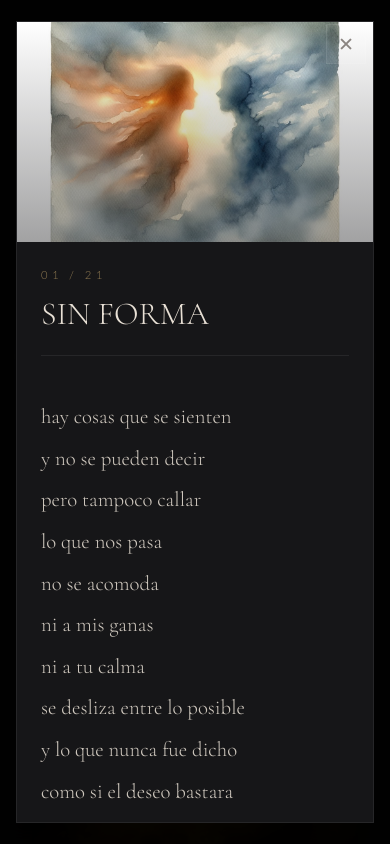
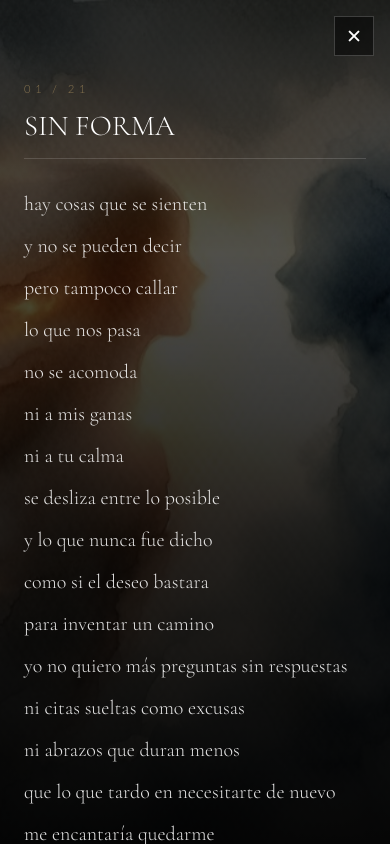
Before and after one commit to gmilano/escrituras-ceci, a website: page index.html in a window 390 px wide. Both pictures are taken after a click on the element 195 px from the left and 1198 px from the top of the page. Shown: the part 776-1620 px from the top of the page. Drawn offline with nearby package versions, Linux system fonts and the light colour scheme.

Commit message:
fix: modal full-screen en mobile — imagen de fondo, texto scrollable

```diff
--- a/index.html
+++ b/index.html
@@ -706,20 +706,99 @@
       .poems-grid {
         grid-template-columns: 1fr 1fr;
       }
+
+      /* Modal full-screen mobile */
+      .modal-backdrop {
+        align-items: flex-end;
+      }
+
       .modal {
         flex-direction: column;
-        max-height: 95vh;
-        margin: 1rem;
+        width: 100%;
+        max-width: 100%;
+        height: 100dvh;
+        max-height: 100dvh;
+        margin: 0;
+        border: none;
+        position: relative;
+        overflow: hidden;
       }
+
+      /* Image as full background */
       .modal-image-panel {
+        position: absolute;
+        inset: 0;
         width: 100%;
-        height: 220px;
+        height: 100%;
       }
+
+      .modal-image-panel img {
+        width: 100%;
+        height: 100%;
+        object-fit: cover;
+        filter: brightness(0.35) saturate(0.8);
+      }
+
+      .modal-image-panel::after {
+        background: linear-gradient(
+          to bottom,
+          rgba(0,0,0,0.4) 0%,
+          rgba(0,0,0,0.1) 30%,
+          rgba(0,0,0,0.6) 65%,
+          rgba(0,0,0,0.92) 100%
+        );
+      }
+
+      /* Content scrolls over image */
       .modal-content {
-        padding: 1.5rem;
+        position: relative;
+        z-index: 2;
+        width: 100%;
+        height: 100dvh;
+        padding: 5rem 1.5rem 2rem 1.5rem;
+        overflow-y: auto;
+        background: transparent;
+        display: flex;
+        flex-direction: column;
       }
-      .modal-image-panel::after {
-        background: linear-gradient(to bottom, transparent, rgba(22,22,24,0.4));
+
+      .modal-poem-number {
+        font-size: 0.7rem;
+        opacity: 0.6;
+      }
+
+      .modal-poem-title {
+        font-size: clamp(1.8rem, 7vw, 2.8rem);
+        color: #fff;
+        border-bottom-color: rgba(255,255,255,0.15);
+        margin-bottom: 1.5rem;
+        padding-bottom: 1rem;
+      }
+
+      .modal-poem-body {
+        color: rgba(255,255,255,0.88);
+        font-size: 1.25rem;
+        line-height: 2.1;
+        flex: 1;
+      }
+
+      .modal-nav button {
+        color: rgba(255,255,255,0.6);
+        border-color: rgba(255,255,255,0.15);
+      }
+
+      .modal-nav button:hover {
+        color: var(--accent);
+        border-color: var(--accent);
+      }
+
+      .modal-close {
+        top: 1rem;
+        right: 1rem;
+        z-index: 20;
+        background: rgba(0,0,0,0.5);
+        border-color: rgba(255,255,255,0.2);
+        color: #fff;
       }
     }
 
```
